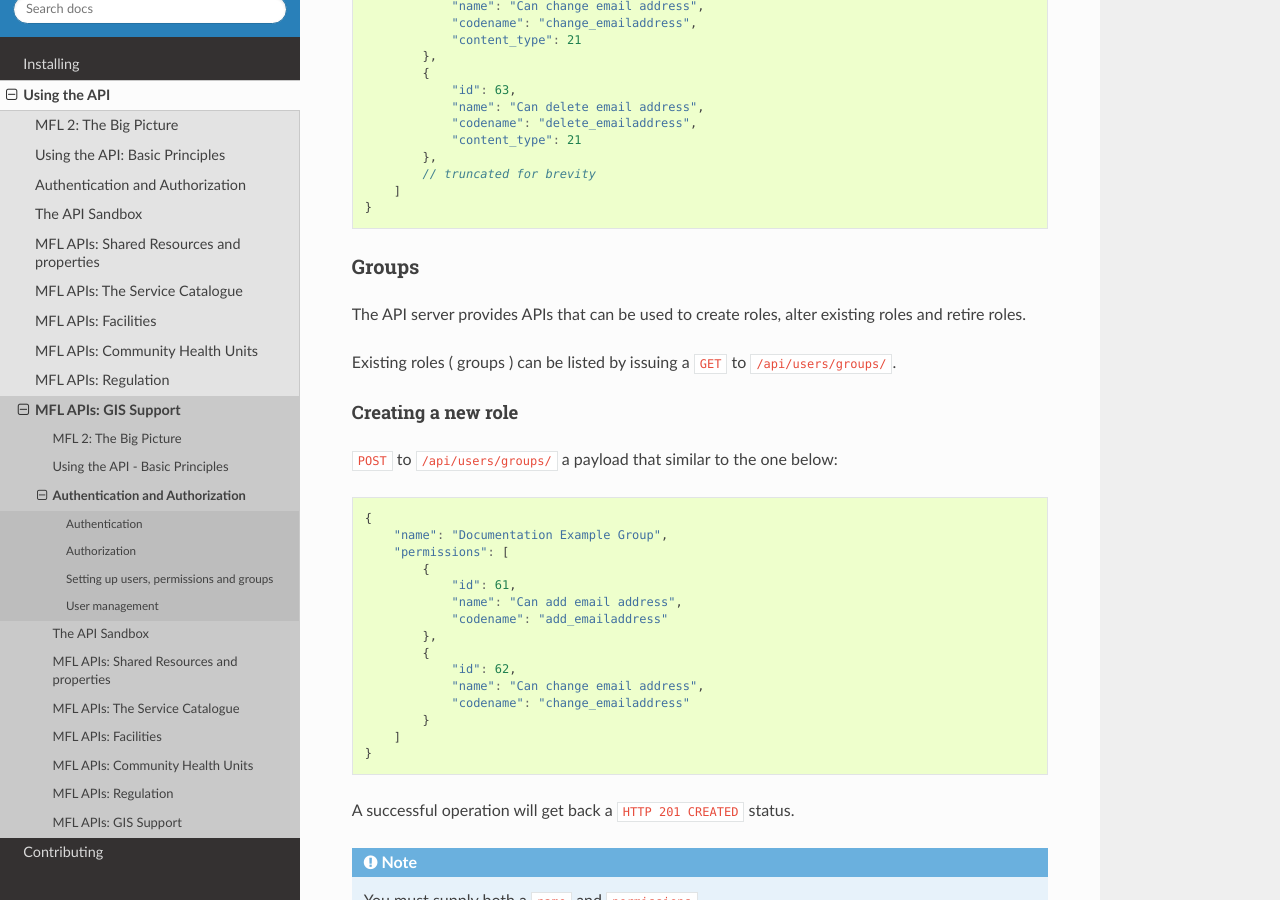
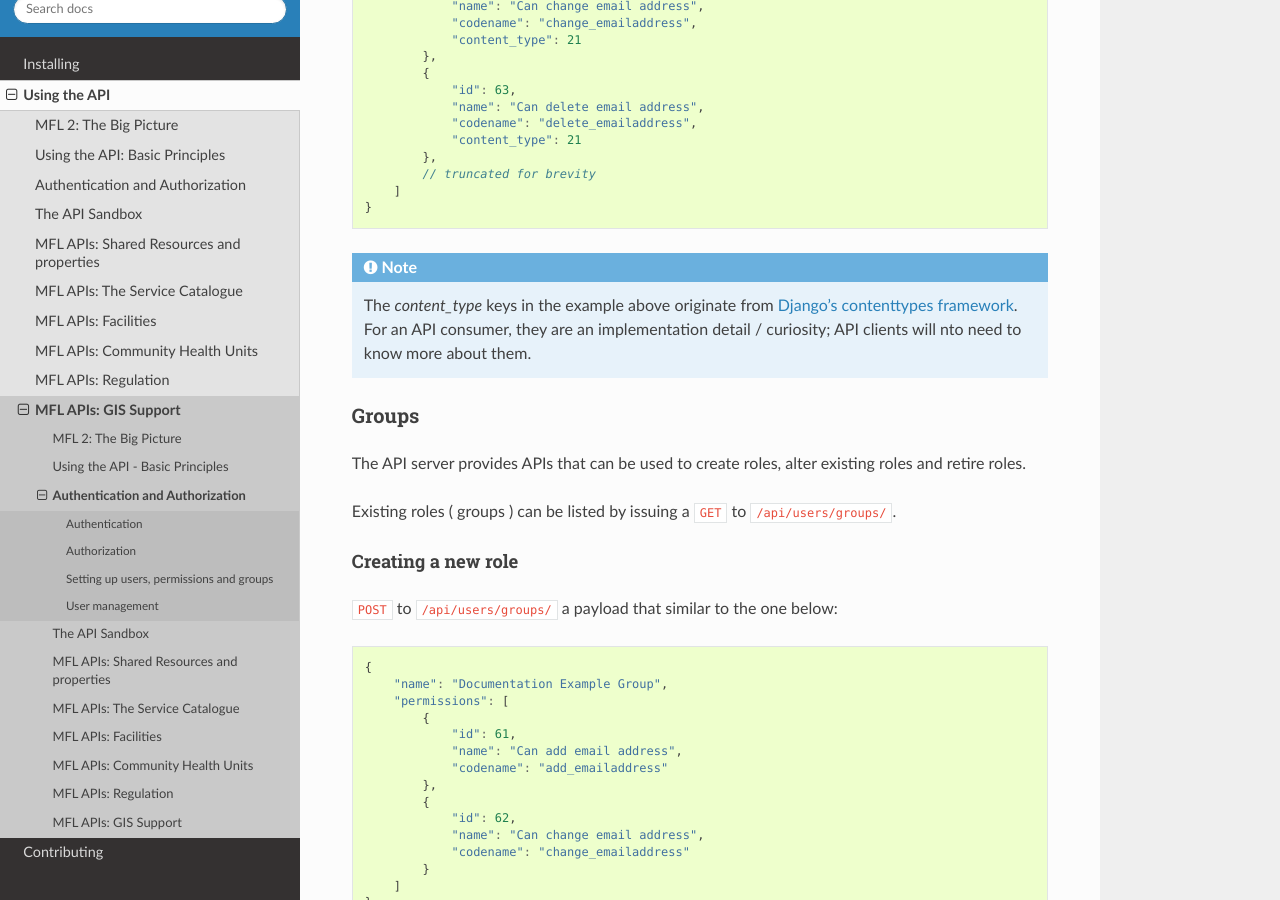
Before and after one commit to MasterFacilityList/mfl_api, a Sphinx documentation site: the page built from docs/getting_started/authentication.rst, in a window 1280 px wide and 900 px high, scrolled down 7103 px. Built offline with Sphinx 7.4.7 and the Read the Docs theme 2.0.0, drawn with Linux system fonts in a browser that asks for light colours.

Commit message:
Added note on contentypes framework

```diff
--- a/docs/getting_started/authentication.rst
+++ b/docs/getting_started/authentication.rst
@@ -384,6 +384,15 @@ The available permissions can be listed by issuing a ``GET`` to
         ]
     }
 
+.. note::
+
+    The `content_type` keys in the example above originate from
+    `Django's contenttypes framework`_. For an API consumer, they are an
+    implementation detail / curiosity; API clients will nto need to know more
+    about them.
+
+.. _`Django's contenttypes framework`: https://docs.djangoproject.com/en/1.8/ref/contrib/contenttypes/
+
 Groups
 ~~~~~~~~
 The API server provides APIs that can be used to create roles, alter existing
```
